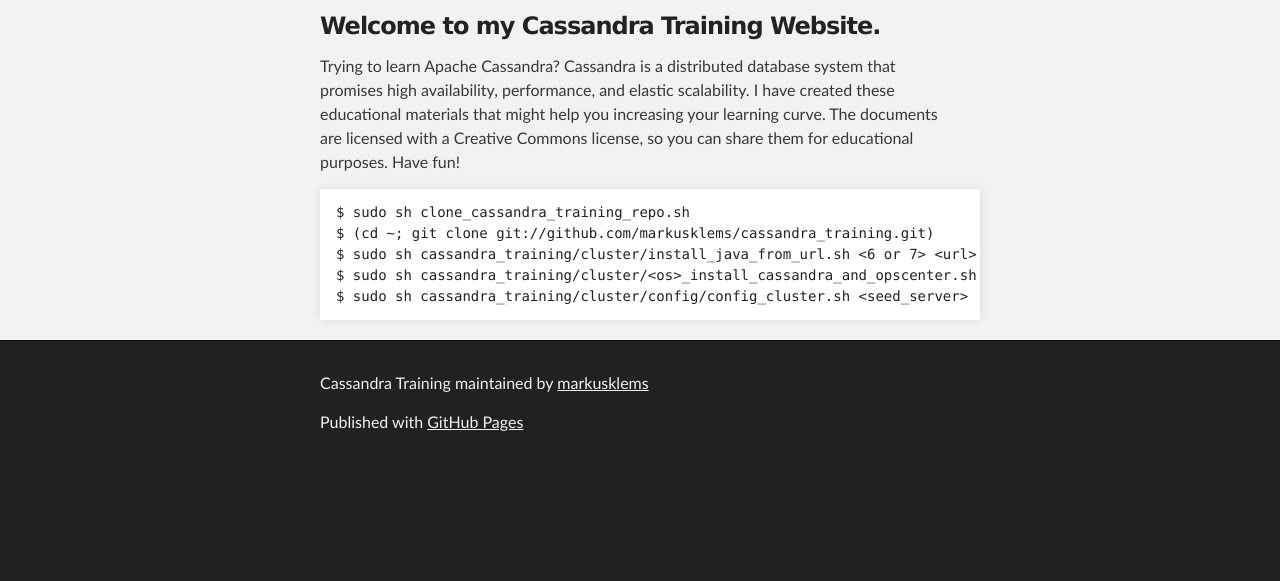
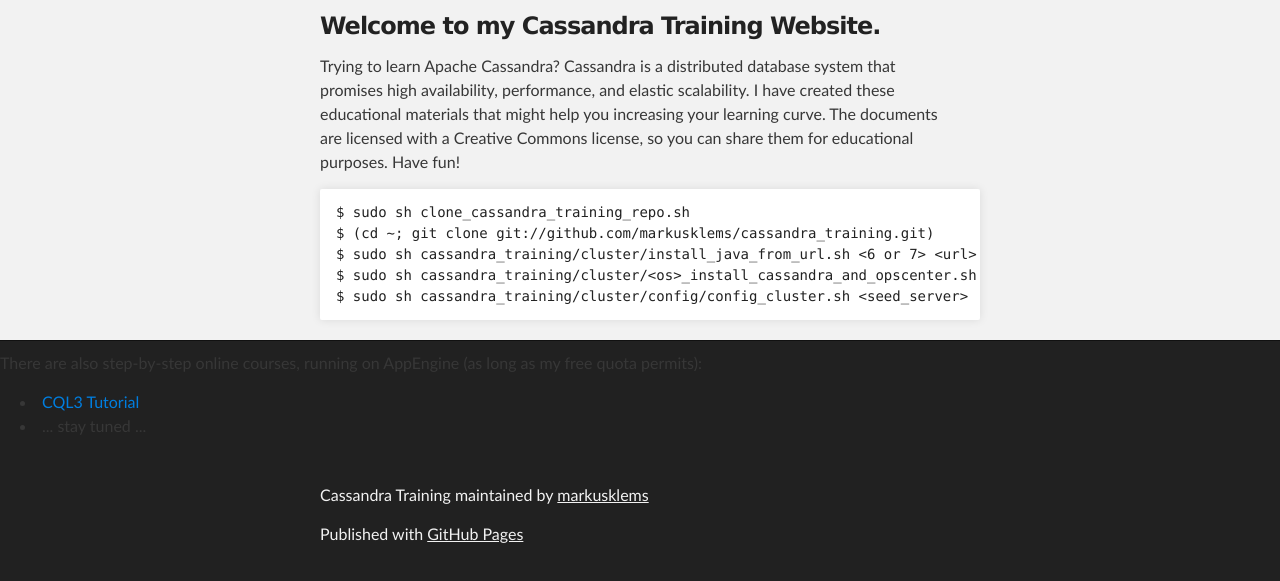
Before and after one commit to markusklems/cassandra_training, a plain HTML site: page index.html in a window 1280 px wide. Shown: the part 288-869 px from the top of the page. Before the commit the page ends 800 px from the top, so only its background shows below. Drawn offline with Linux system fonts and the light colour scheme.

Commit message:
Update index.html

```diff
--- a/index.html
+++ b/index.html
@@ -45,6 +45,13 @@ $ sudo sh cassandra_training/cluster/config/config_cluster.sh &lt;seed_server&gt
       </section>
     </div>
 
+    <p>There are also step-by-step online courses, running on AppEngine (as long as my free quota permits):
+      <ul>
+      <li><a href="https://learncassandra.appspot.com/">CQL3 Tutorial</a></li>
+      <li>... stay tuned ...</li>
+      </ul>
+    </p>
+
     <!-- FOOTER  -->
     <div id="footer_wrap" class="outer">
       <footer class="inner">
```
